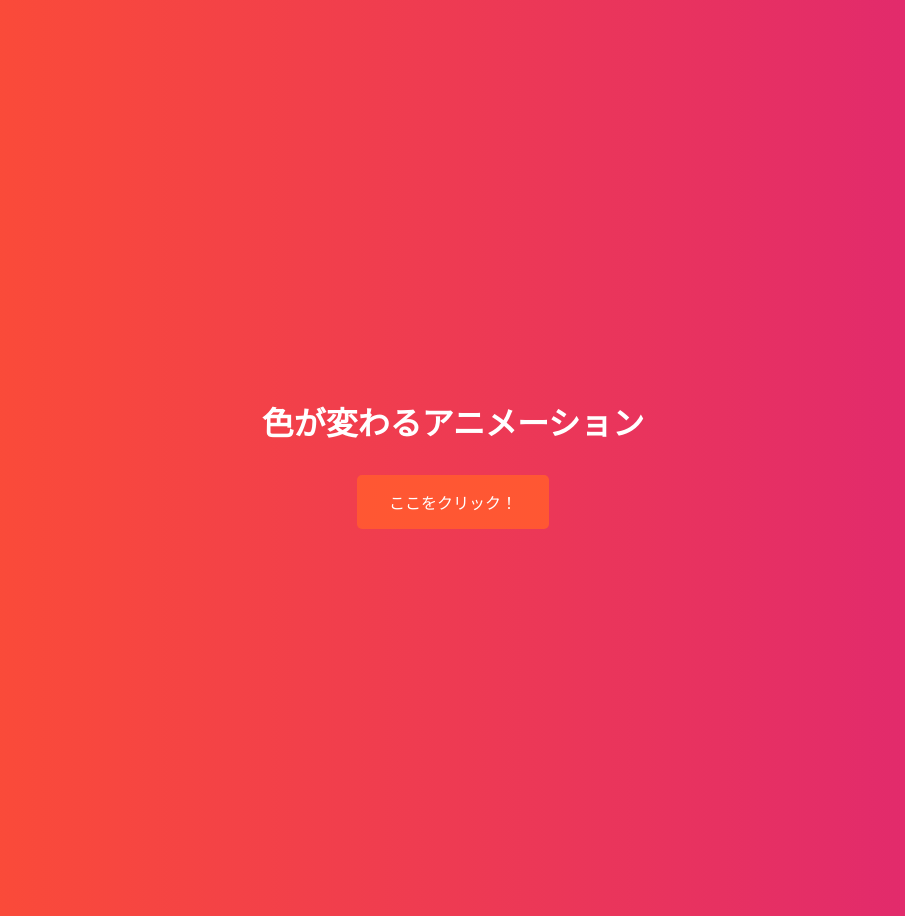
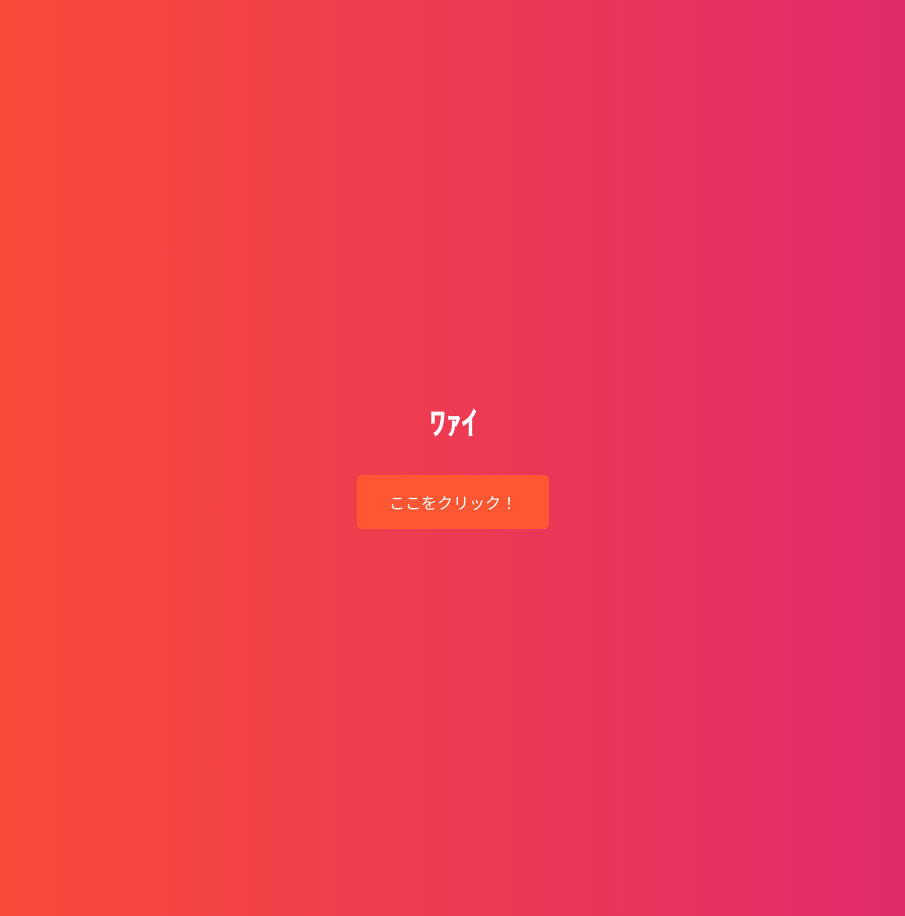
Before and after one commit to onliy-error/onliy-error.github.io, a plain HTML site: page sugoi.html in a window 1280 px wide. Shown: the whole page, without its empty margins (187-1092 px from the left). Drawn offline with Linux system fonts and the light colour scheme.

Commit message:
sugoi.html

```diff
--- a/sugoi.html
+++ b/sugoi.html
@@ -68,7 +68,7 @@ function showSurprise() {
 </script>
 </head>
 <body>
-    <h1>色が変わるアニメーション</h1>
+    <h1>ﾜｧｲ</h1>
     <button onclick="showSurprise()">ここをクリック！</button>
     <div class="output-container hidden" id="output">
         <pre>おめでとう！サプライズ成功！🎉</pre>
```
